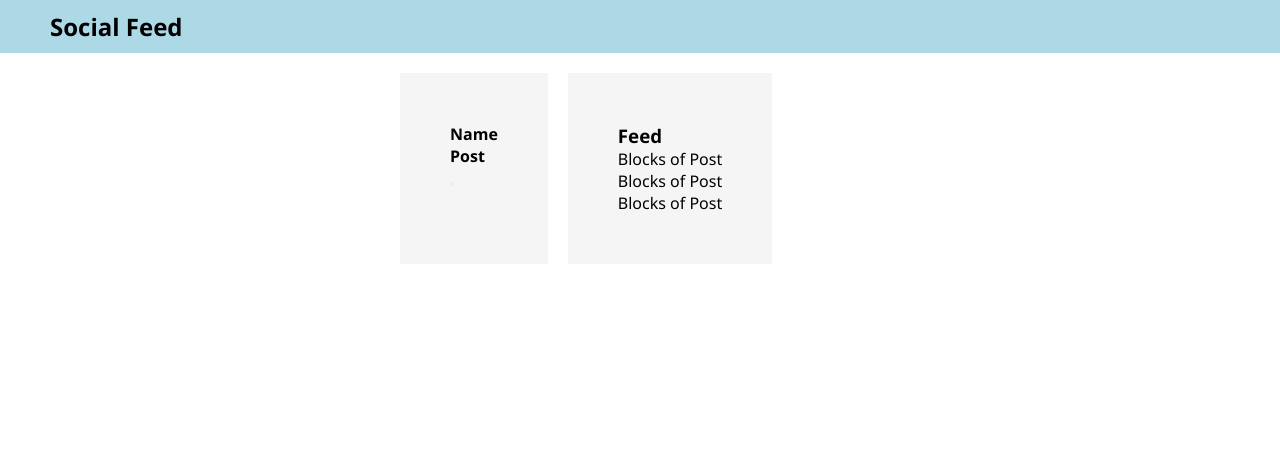
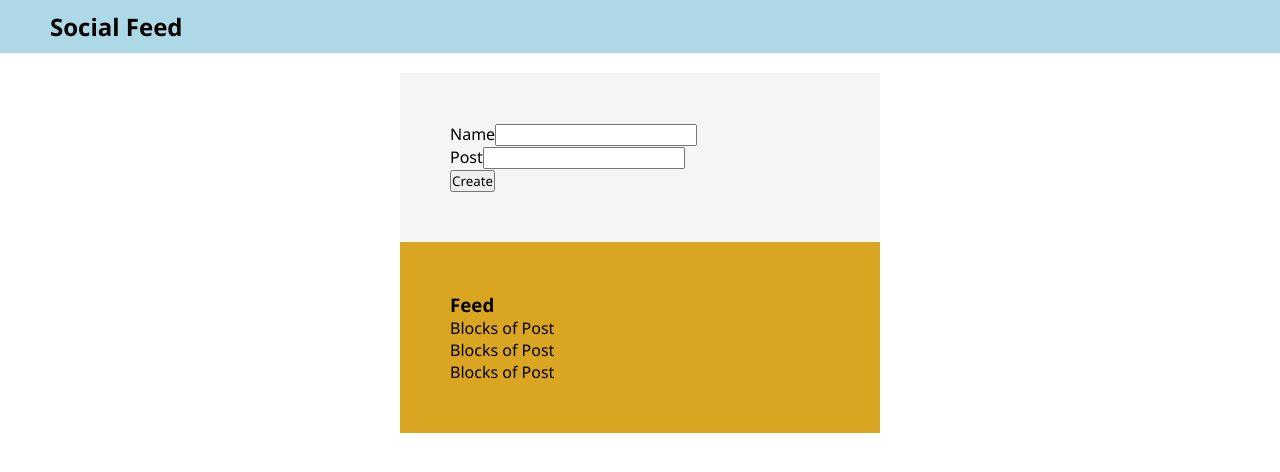
Before and after one commit to mikefocken/soicial_feed-project, a React (Create React App) app: page / in a window 1280 px wide. Shown: the top 472 px of the page. Built offline with nearby package versions, Linux system fonts and the light colour scheme.

Commit message:
created handleSubmits

```diff
--- a/src/App.css
+++ b/src/App.css
@@ -7,16 +7,17 @@
 }
 
 .flex-container {
-    display:flex;
+    display:direction;
     padding: 20px 400px;
-    gap: 20px
+    gap: 50px
 }
 
 .flex-item{
     background-color: whitesmoke ;
+    border: 10px 20px ;
     padding: 50px 50px;
 }
 .flex-item2{
-    background-color: whitesmoke ;
+    background-color: goldenrod ;
     padding: 50px 50px;
 }
--- a/src/components/CPostForm/CPostForm.jsx
+++ b/src/components/CPostForm/CPostForm.jsx
@@ -1,12 +1,32 @@
-import './CPostForm.css'
-const PostList = ({}) => {
+import React, { useState } from "react";
+import "./CPostForm.css";
+
+const CPostForm = ({}) => {
+  const [name, setName] = useState("");
+  const [post, setPost] = useState("");
+
+
+  const handleSubmit = (e) => {
+    e.preventDefault();
+    const formData ={
+       name,
+       post
+    }
+    console.log(formData);
+  };
   return (
-    <div className="flex-item">
-      <h4>Name</h4>
-      <h4>Post</h4>
-      <button />
-    </div>
+    <form onSubmit={handleSubmit} className="flex-item">
+      <div>
+        <label>Name</label>
+        <input value={name} onChange={(e) => setName(e.target.value)} />
+      </div>
+      <div>
+        <label>Post</label>
+        <input value={post} onChange={(e) => setPost(e.target.value)} />
+      </div>
+      <button type="submit"> Create</button>
+    </form>
   );
 };
 
-export default PostList;
+export default CPostForm;
```
